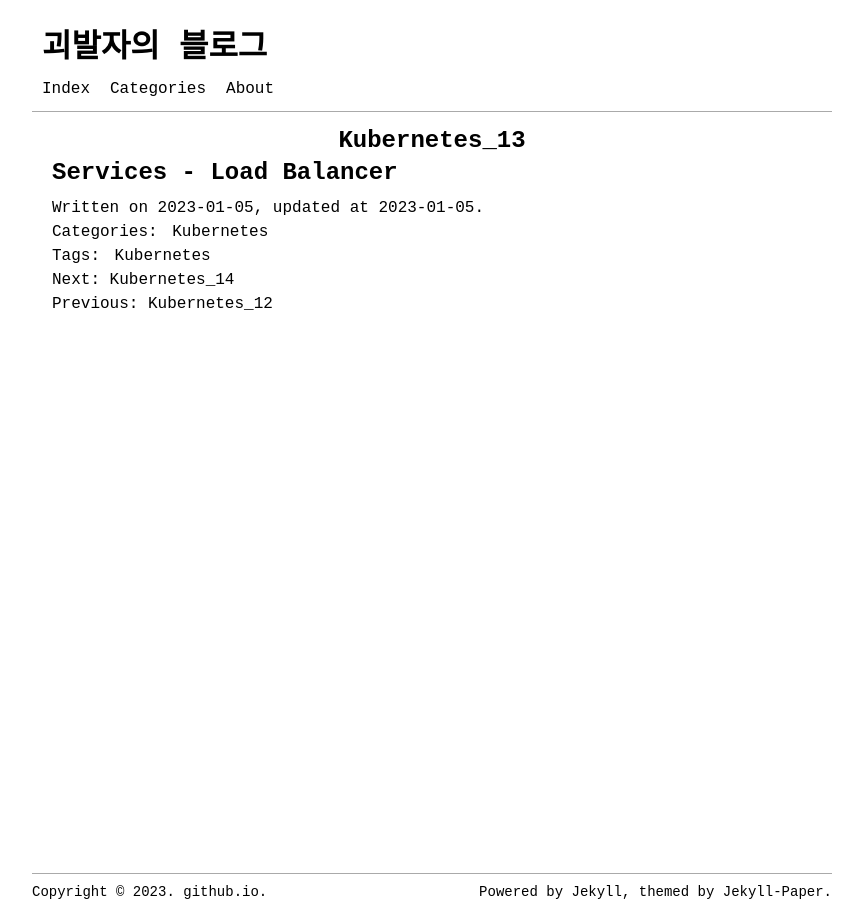
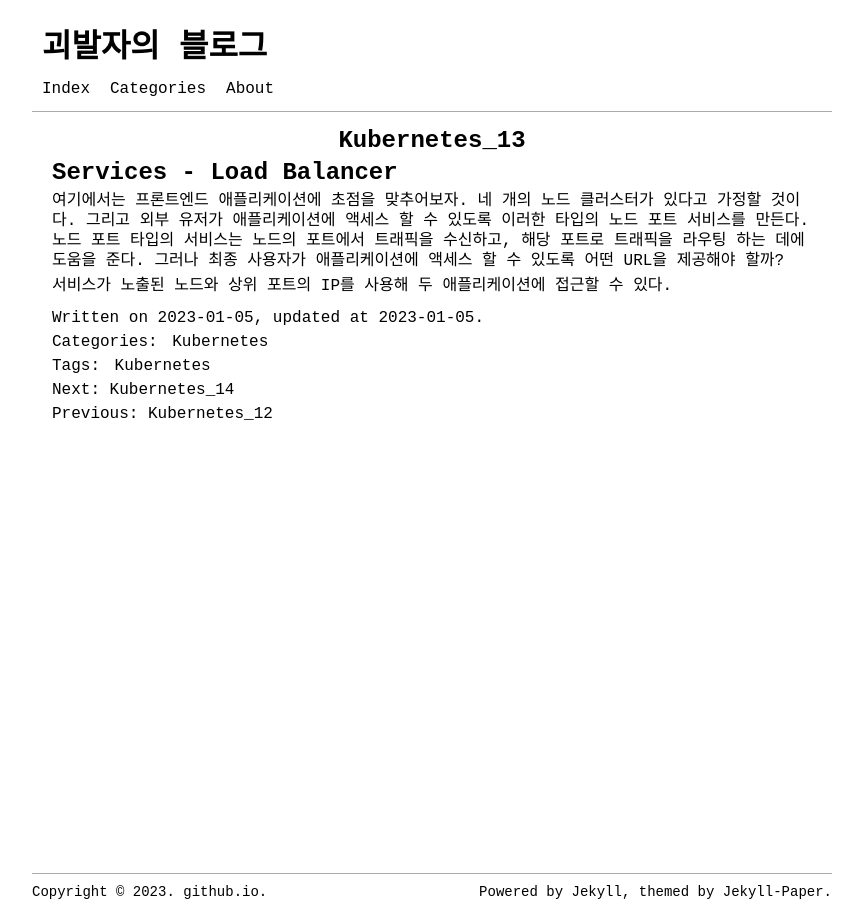
Before and after one commit to oleveloper/oleveloper.github.io, a Jekyll site: the page built from _posts/2023-01-05-kubernetes_13.markdown, in a window 1280 px wide. Shown: the whole page, without its empty margins (208-1071 px from the left). Built offline with Jekyll 4.4.1, drawn with Linux system fonts in a browser that asks for light colours.

Commit message:
Update 2023-01-05-kubernetes_13.markdown

```diff
--- a/_posts/2023-01-05-kubernetes_13.markdown
+++ b/_posts/2023-01-05-kubernetes_13.markdown
@@ -8,3 +8,11 @@ tags: [Kubernetes]
 ---
 
 # Services - Load Balancer
+
+여기에서는 프론트엔드 애플리케이션에 초점을 맞추어보자.
+네 개의 노드 클러스터가 있다고 가정할 것이다.
+그리고 외부 유저가 애플리케이션에 액세스 할 수 있도록 이러한 타입의 노드 포트 서비스를 만든다.
+노드 포트 타입의 서비스는 노드의 포트에서 트래픽을 수신하고, 해당 포트로 트래픽을 라우팅 하는 데에 도움을 준다.
+그러나 최종 사용자가 애플리케이션에 액세스 할 수 있도록 어떤 URL을 제공해야 할까?
+
+서비스가 노출된 노드와 상위 포트의 IP를 사용해 두 애플리케이션에 접근할 수 있다.
```
